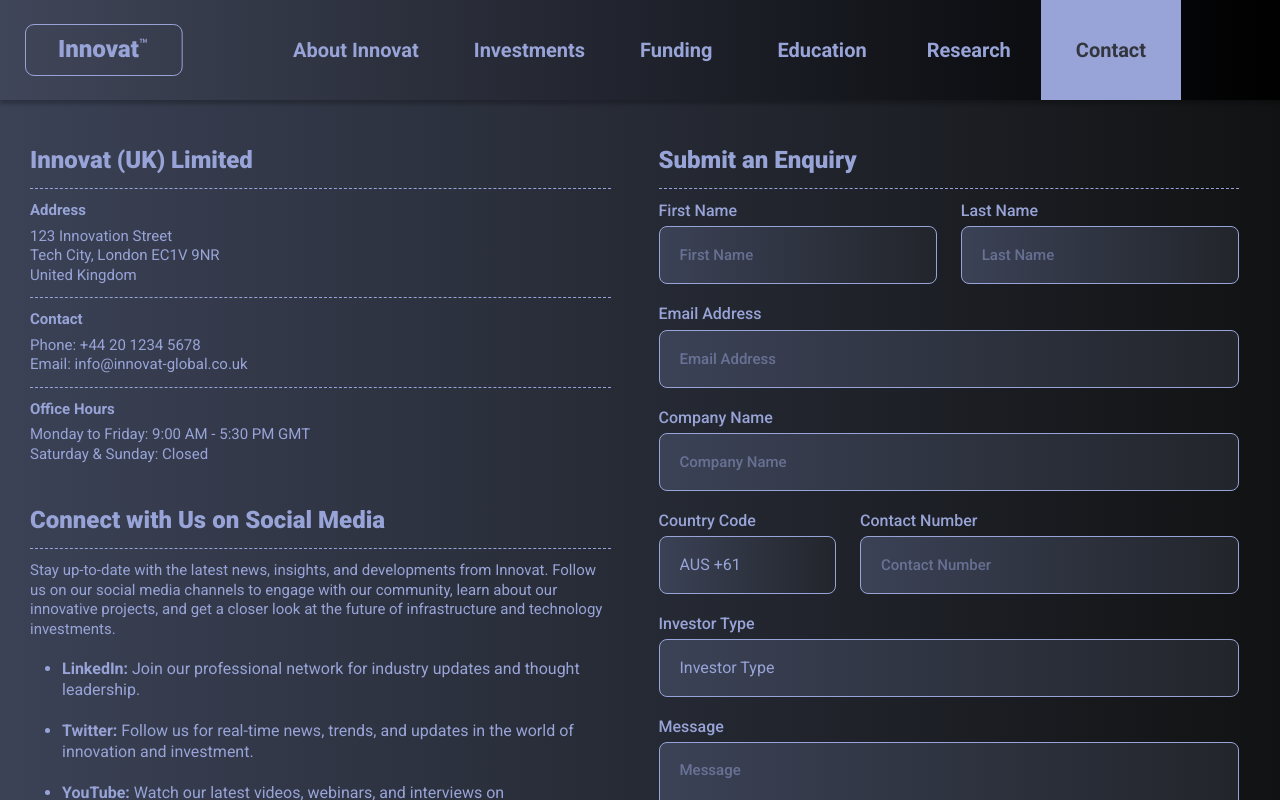
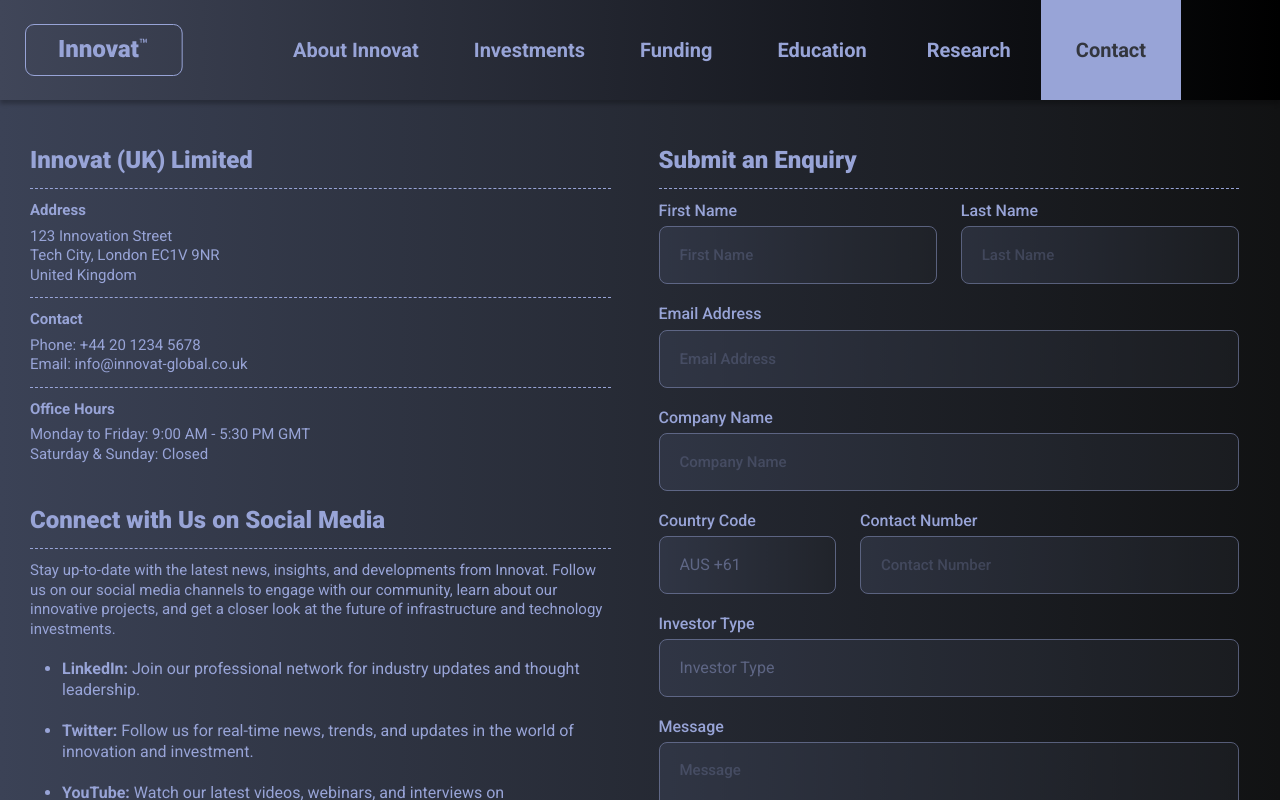
Before and after one commit to suhag-alamin/innovation, a React (Vite) app: page /contact in a window 1280 px wide. Shown: the top 800 px of the page. Built offline with nearby package versions, Linux system fonts and the light colour scheme.

Commit message:
updatesssss 9

```diff
--- a/src/components/ui/home/InvestmentCarousel.jsx
+++ b/src/components/ui/home/InvestmentCarousel.jsx
@@ -19,6 +19,7 @@ const InvestmentCarousel = () => {
           grabCursor={false}
           spaceBetween={17}
           slidesPerView={1.1}
+          slidesPerGroup={3}
           navigation={{
             prevEl: navigationPrevRef.current,
             nextEl: navigationNextRef.current,
--- a/src/styles/contact.scss
+++ b/src/styles/contact.scss
@@ -124,7 +124,7 @@
     .form-control {
       border-radius: 8px;
       border: 1px solid #98a4d7 !important;
-      // opacity: 0.5;
+      opacity: 0.5;
       // background: linear-gradient(0deg, #3c3f45 0%, #24252b 100%);
       background: linear-gradient(270deg, #22252b 0%, #3b4256 100%);
       padding: 16px 20px;
@@ -150,7 +150,7 @@
     .form-select {
       border-radius: 8px;
       border: 1px solid #98a4d7 !important;
-      // opacity: 0.5;
+      opacity: 0.5;
       background: linear-gradient(270deg, #22252b 0%, #3b4256 100%);
       padding: 16px 20px;
       color: $color0;
--- a/src/styles/index.scss
+++ b/src/styles/index.scss
@@ -107,10 +107,6 @@ img {
   &.about_hero {
     background: url(../../public/assets/images/about-hero-bg.svg) no-repeat
       center center/cover;
-  }
-
-  &.investment-categories {
-    background: linear-gradient(0deg, #3c3f45 0%, #24252b 100%) !important;
   }
 
   @media screen and (min-width: 1600px) {
```
